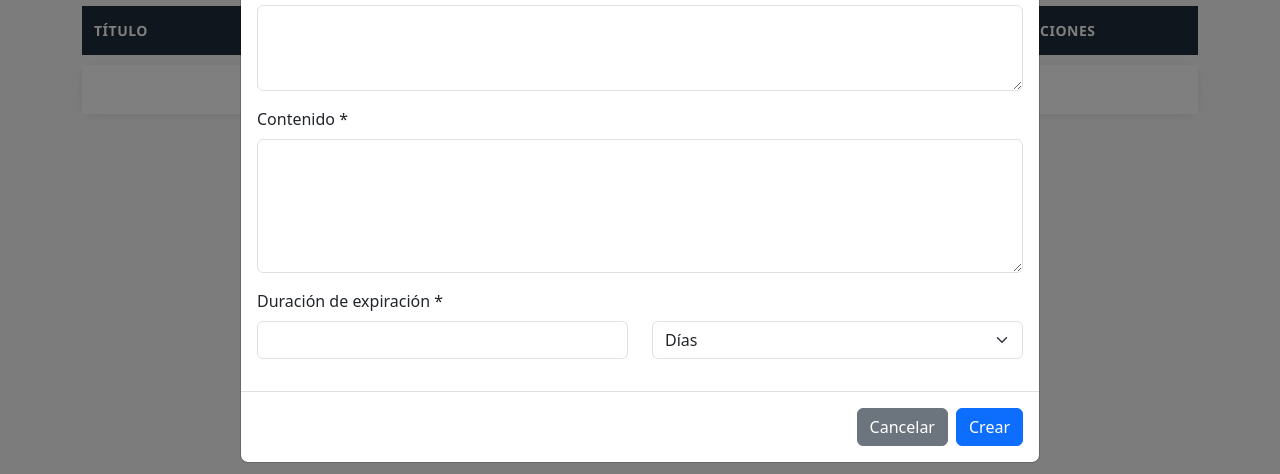
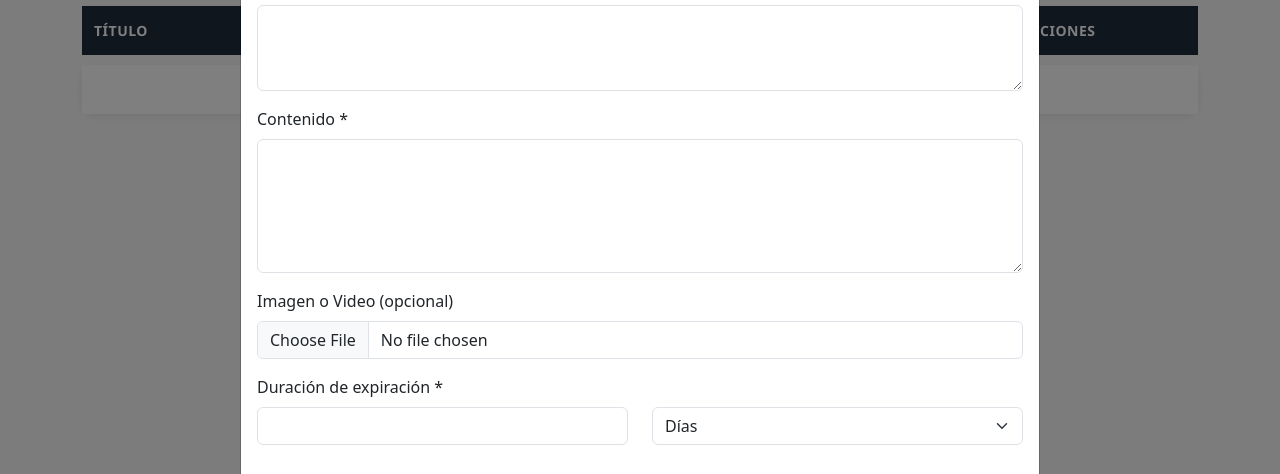
Before and after one commit to SoyCECRIC/SistemSECRIC, a website: page views/admin/manage-news.html in a window 1280 px wide. Both pictures are taken after a click on the button "Crear Nueva Noticia". Shown: the part 221-695 px from the top of the page. Drawn offline with nearby package versions, Linux system fonts and the light colour scheme; no server answers.

Commit message:
fix(inetrfaz):actuializacion de vistas

```diff
--- a/views/admin/manage-news.html
+++ b/views/admin/manage-news.html
@@ -84,6 +84,10 @@
             <div class="mb-3">
               <label for="createContent" class="form-label">Contenido *</label>
               <textarea class="form-control" id="createContent" name="content" rows="5" required></textarea>
+            </div>
+            <div class="mb-3">
+              <label for="createMedia" class="form-label">Imagen o Video (opcional)</label>
+              <input type="file" class="form-control" id="createMedia" name="newsMedia" accept="image/*,video/*">
             </div>
             <div class="mb-3">
               <label class="form-label">Duración de expiración *</label>
```
